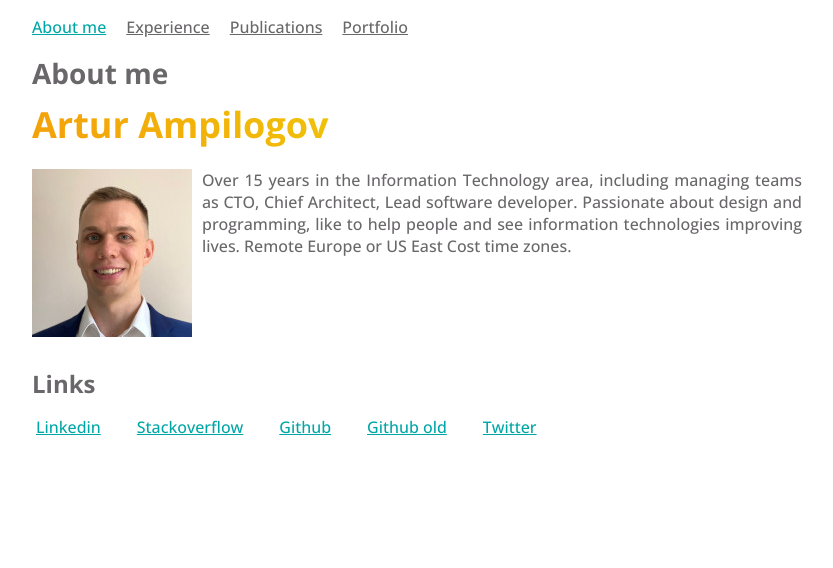
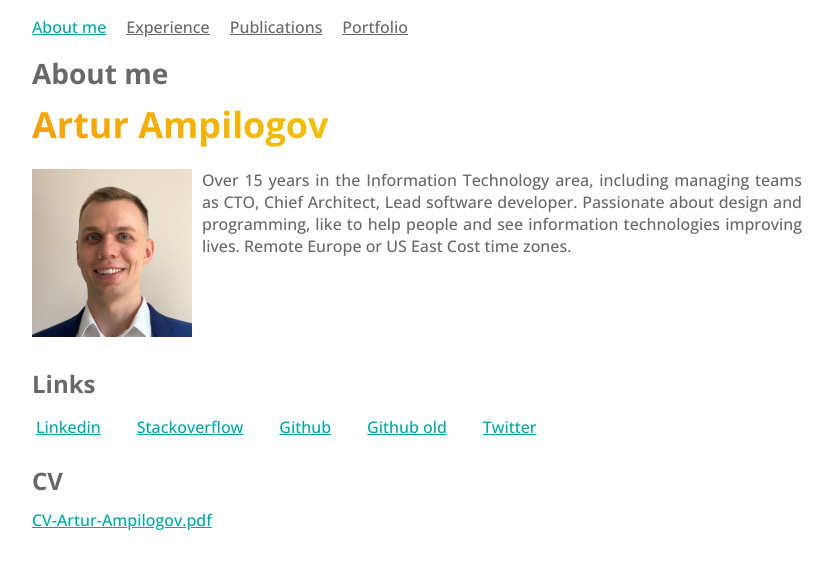
Before and after one commit to ArturAmpilogov/me, a Next.js app: page / in a window 1280 px wide. Shown: the top 568 px of the page, without its empty margins (8-841 px from the left). Built offline with nearby package versions, Linux system fonts and the light colour scheme.

Commit message:
Added CV.pdf

```diff
--- a/pages/index.tsx
+++ b/pages/index.tsx
@@ -27,6 +27,10 @@ const ResumePage: NextPage<ResumePageProps> = ({ aboutme, ...props }) => {
           {aboutme}
         </About>
         <Links items={links} />
+        <div>
+          <h2>CV</h2>
+          <a href="/CV-Artur-Ampilogov.pdf" target="_blank" rel="noreferrer">CV-Artur-Ampilogov.pdf</a>
+        </div>
       </main>
     </Layout>
   );
```
Also changed, not shown: 1 other file (tests, documents, lock files or other folders).
